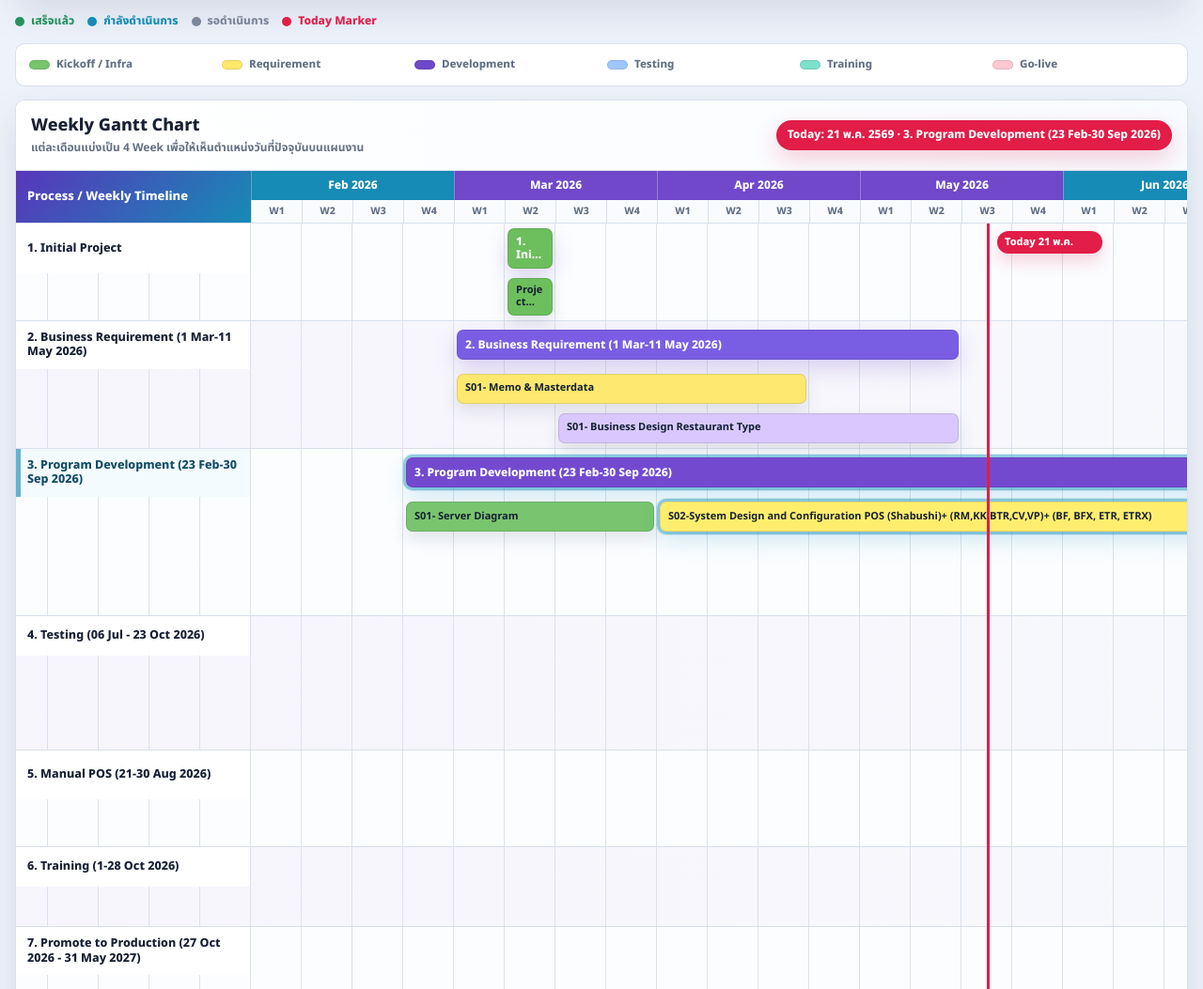
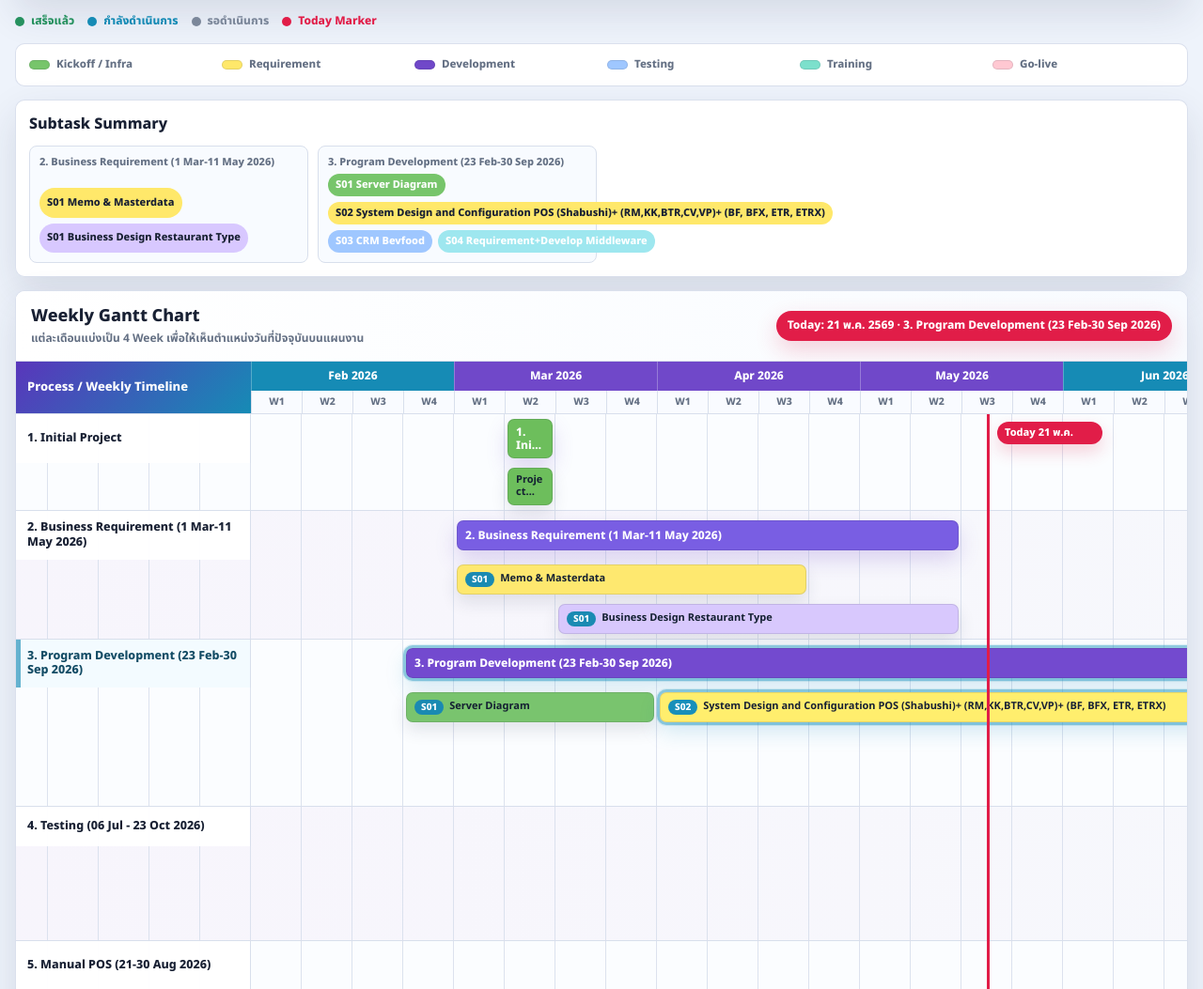
Before and after one commit to trackworkjate/job, a plain HTML site: page index.html in a window 1280 px wide. Shown: the part 1148-2201 px from the top of the page at 94% size. Drawn offline with Linux system fonts and the light colour scheme.

Commit message:
Show subtask badges in dashboard

```diff
--- a/index.html
+++ b/index.html
@@ -288,6 +288,78 @@
       gap: 8px 12px;
       margin-bottom: 14px;
       box-shadow: none;
+    }
+
+    .subtask-panel {
+      margin-bottom: 14px;
+      background: rgba(255, 255, 255, .96);
+      border: 1px solid rgba(216, 223, 236, .95);
+      border-radius: 10px;
+      box-shadow: var(--shadow);
+      padding: 14px;
+    }
+
+    .subtask-panel h2 {
+      margin: 0 0 10px;
+      color: var(--ink);
+      font-size: 16px;
+      font-weight: 800;
+    }
+
+    .subtask-grid {
+      display: grid;
+      grid-template-columns: repeat(4, minmax(0, 1fr));
+      gap: 10px;
+    }
+
+    .subtask-card {
+      display: grid;
+      gap: 6px;
+      min-width: 0;
+      border: 1px solid var(--line);
+      border-radius: 8px;
+      background: #f8fbff;
+      padding: 10px;
+    }
+
+    .subtask-stage {
+      color: var(--muted);
+      font-size: 11px;
+      font-weight: 800;
+      line-height: 1.25;
+      overflow-wrap: anywhere;
+    }
+
+    .subtask-list {
+      display: flex;
+      flex-wrap: wrap;
+      gap: 6px;
+    }
+
+    .subtask-pill,
+    .subtask-code {
+      display: inline-flex;
+      align-items: center;
+      justify-content: center;
+      border-radius: 999px;
+      color: #fff;
+      background: var(--active);
+      font-weight: 800;
+      white-space: nowrap;
+    }
+
+    .subtask-pill {
+      gap: 5px;
+      padding: 4px 8px;
+      font-size: 11px;
+    }
+
+    .subtask-code {
+      flex: 0 0 auto;
+      min-width: 30px;
+      padding: 3px 7px;
+      font-size: 10px;
+      line-height: 1;
     }
 
     .type-item {
@@ -762,6 +834,10 @@
       -webkit-line-clamp: 2;
     }
 
+    .bar.has-code {
+      gap: 6px;
+    }
+
     .bar.stage {
       color: #fff;
       background: var(--stage-color, var(--purple));
@@ -841,6 +917,10 @@
       :root {
         --label-width: 210px;
         --week-width: 50px;
+      }
+
+      .subtask-grid {
+        grid-template-columns: 1fr;
       }
 
     }
@@ -961,6 +1041,11 @@
       <span class="type-item"><i class="swatch" style="--swatch: #7ce0cc"></i>Training</span>
       <span class="type-item"><i class="swatch" style="--swatch: #ffc8d2"></i>Go-live</span>
     </div>
+
+    <section class="subtask-panel" aria-label="Subtask summary">
+      <h2>Subtask Summary</h2>
+      <div id="subtaskGrid" class="subtask-grid"></div>
+    </section>
 
     <section class="timeline-card" aria-label="Project timeline">
       <div class="timeline-toolbar">
@@ -1102,6 +1187,7 @@
     const trackStatus = document.getElementById("trackStatus");
     const trackStatusNote = document.getElementById("trackStatusNote");
     const milestoneList = document.getElementById("milestoneList");
+    const subtaskGrid = document.getElementById("subtaskGrid");
 
     const formatter = new Intl.DateTimeFormat("th-TH", {
       day: "2-digit",
@@ -1130,6 +1216,12 @@
 
     function formatRange(item) {
       return `${formatter.format(toDate(item.start))} - ${formatter.format(toDate(item.end))}`;
+    }
+
+    function getTaskCode(task) {
+      if (task.code) return task.code;
+      const match = task.title.match(/\b(S\d{2})\b/i);
+      return match ? match[1].toUpperCase() : "";
     }
 
     function durationDays(item) {
@@ -1275,9 +1367,17 @@
       bar.style.setProperty("--lane", item.lane || 1);
       bar.style.setProperty("--bar-color", item.color);
       bar.style.setProperty("--stage-color", item.color);
+      const code = getTaskCode(item);
+      if (code) {
+        bar.classList.add("has-code");
+        const codeEl = document.createElement("span");
+        codeEl.className = "subtask-code";
+        codeEl.textContent = code;
+        bar.appendChild(codeEl);
+      }
       const text = document.createElement("span");
       text.className = "bar-text";
-      text.textContent = item.title;
+      text.textContent = code ? item.title.replace(new RegExp(`^${code}[-\\s]*`, "i"), "") : item.title;
       bar.appendChild(text);
       bar.title = `${item.title} (${formatRange(item)})`;
       return bar;
@@ -1350,6 +1450,39 @@
       });
     }
 
+    function renderSubtasks() {
+      subtaskGrid.innerHTML = "";
+
+      stages
+        .filter(stage => stage.tasks.some(task => getTaskCode(task)))
+        .forEach(stage => {
+          const card = document.createElement("article");
+          card.className = "subtask-card";
+
+          const title = document.createElement("div");
+          title.className = "subtask-stage";
+          title.textContent = stage.title;
+
+          const list = document.createElement("div");
+          list.className = "subtask-list";
+
+          stage.tasks
+            .filter(task => getTaskCode(task))
+            .forEach(task => {
+              const pill = document.createElement("span");
+              pill.className = "subtask-pill";
+              pill.style.background = task.color;
+              pill.style.color = task.color === "#ffe86a" || task.color === "#d8c8ff" ? "#182033" : "#fff";
+              pill.textContent = `${getTaskCode(task)} ${task.title.replace(new RegExp(`^${getTaskCode(task)}[-\\s]*`, "i"), "")}`;
+              pill.title = `${task.title} (${formatRange(task)})`;
+              list.appendChild(pill);
+            });
+
+          card.append(title, list);
+          subtaskGrid.appendChild(card);
+        });
+    }
+
     function renderSnapshot(current, currentStage, overallProgress) {
       const remaining = Math.max(0, overallProgress.totalDays - overallProgress.completedDays);
       const currentTaskProgress = getProgress(currentStage, current);
@@ -1416,6 +1549,7 @@
     }
 
     renderHeader();
+    renderSubtasks();
     dateInput.value = dateValue(new Date());
     dateInput.addEventListener("change", renderStatus);
     renderStatus();
```
Also changed, not shown: 1 other file.
